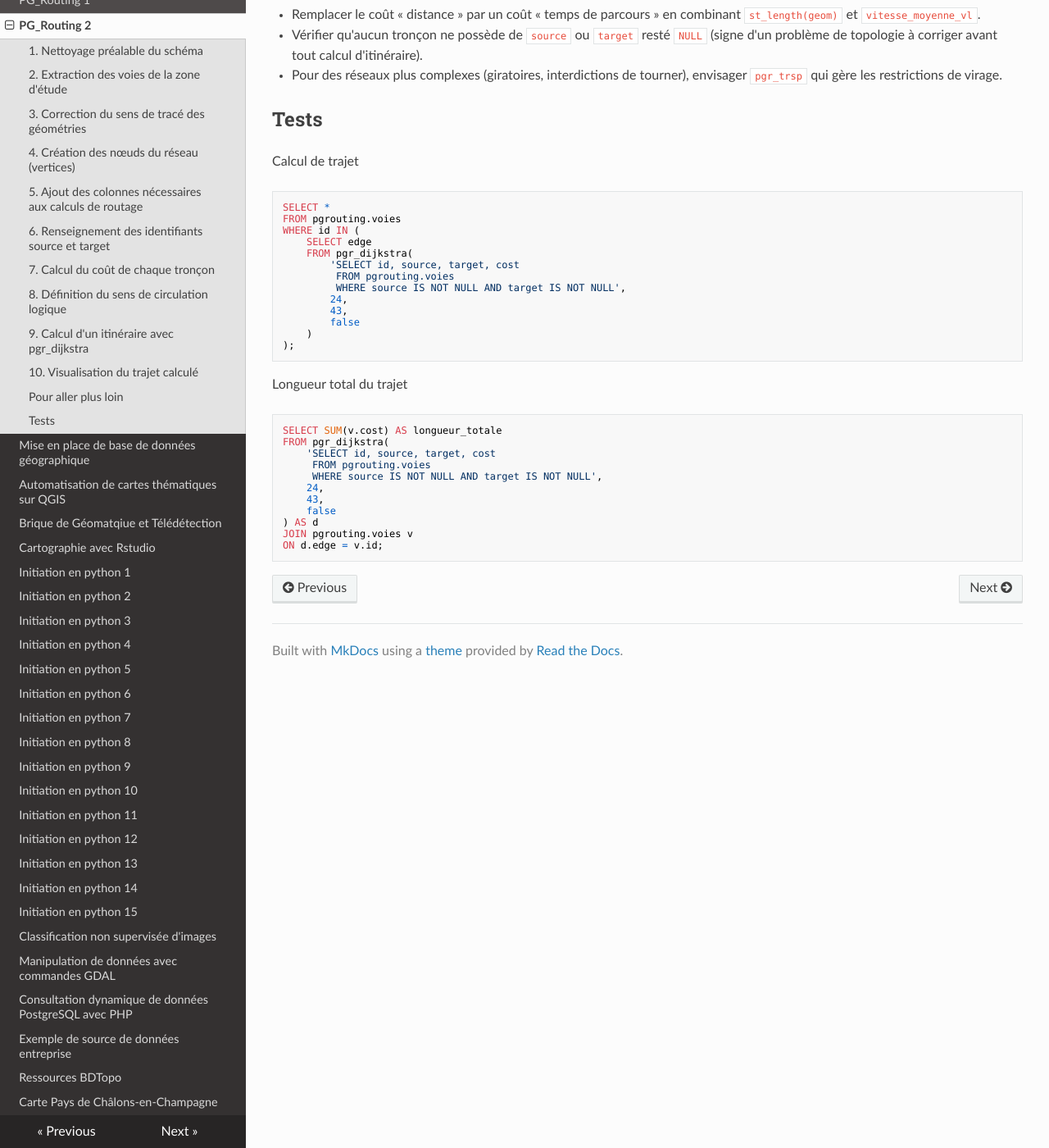
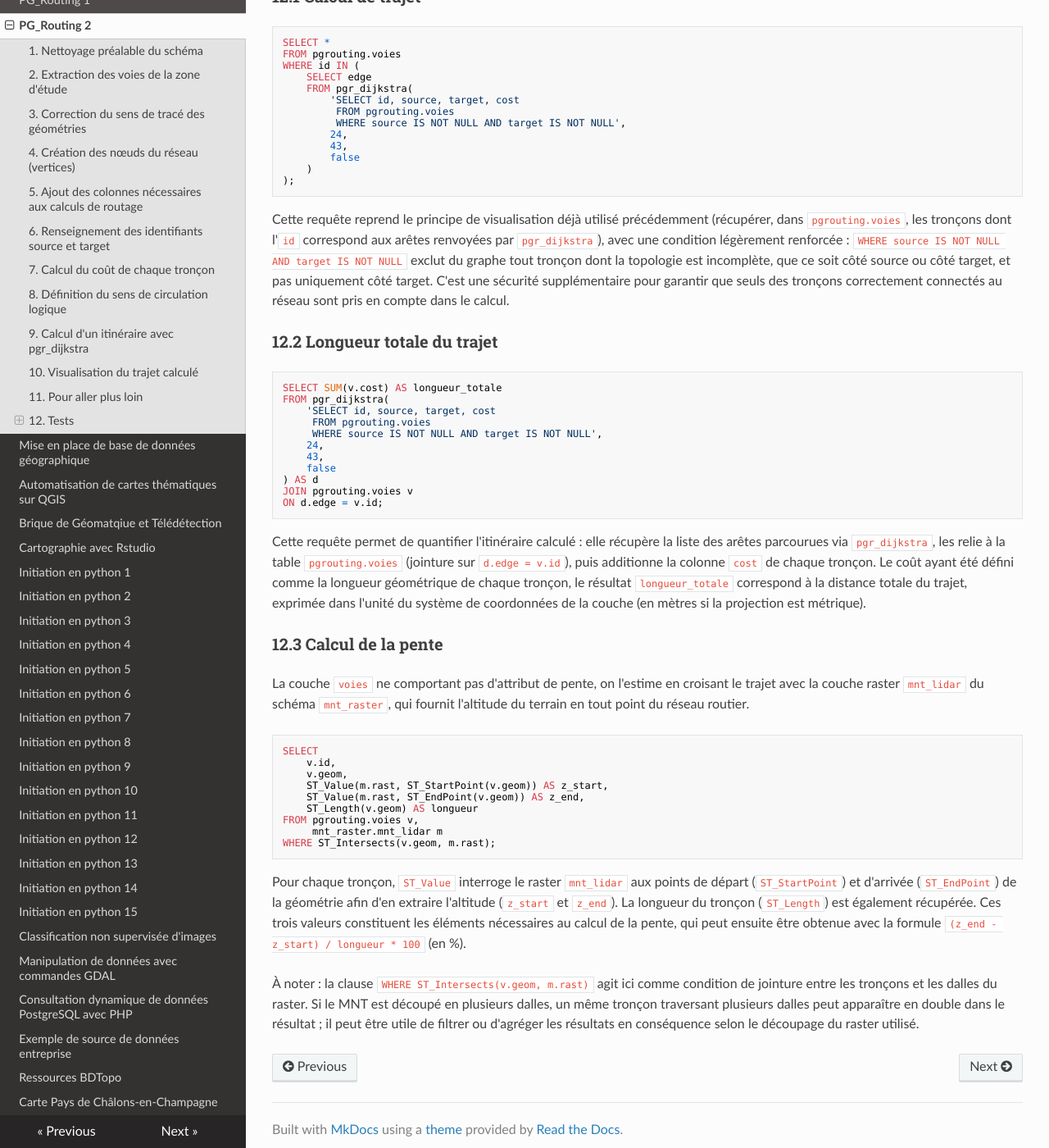
Before and after one commit to abdou123-guene/Site_de_documentation_geomatique, an MkDocs documentation site: the page built from docs/pgrouting1.md, in a window 1280 px wide and 1400 px high, scrolled down 5256 px. Shown: the whole window at 82% size. Built offline with MkDocs 1.6.1, drawn with Linux system fonts in a browser that asks for light colours; nearby versions of some CDN libraries; some of the changed text lies outside the part shown.

Commit message:
Update pgrouting1.md with testing and calculation sections
Ajout de sections sur les tests et les calculs de trajet, y compris la longueur totale et la pente.

````diff
--- a/docs/pgrouting1.md
+++ b/docs/pgrouting1.md
@@ -4,8 +4,6 @@
 Ce document décrit, étape par étape, la construction d'un réseau routable à partir de la couche `troncon_de_route` de la BD TOPO (schéma `bdtopo64`), restreinte à une zone d'étude (`public.zone`), puis l'exécution d'un calcul d'itinéraire avec **pgRouting**.
 
 Toutes les tables de travail sont créées dans le schéma `pgrouting`.
-
----
 
 ## 1. Nettoyage préalable du schéma
 
@@ -15,8 +13,6 @@ DROP TABLE if exists pgrouting.voies ;
 ```
 
 Avant de relancer le script, on supprime les tables `vertices` (les nœuds du réseau) et `voies` (les tronçons) si elles existent déjà. Cela permet de relancer l'ensemble du traitement à l'identique sans erreur de type « la table existe déjà », notamment pendant les phases de test et d'ajustement du modèle.
-
----
 
 ## 2. Extraction des voies de la zone d'étude
 
@@ -40,8 +36,6 @@ Quelques points importants :
 
 Une fois la table créée, une contrainte de clé primaire est ajoutée sur `id`, ce qui est requis par les fonctions de topologie de pgRouting (l'identifiant des arêtes doit être unique).
 
----
-
 ## 3. Correction du sens de tracé des géométries
 
 ```sql
@@ -63,8 +57,6 @@ Il faut donc harmoniser les deux informations :
 
 À la fin de ce bloc, l'attribut `sens_de_circulation` ne contient plus que deux valeurs possibles : `Sens direct` et `Double sens`, et l'orientation de chaque géométrie reflète fidèlement le sens de circulation autorisé.
 
----
-
 ## 4. Création des nœuds du réseau (vertices)
 
 ```sql
@@ -78,8 +70,6 @@ FROM pgr_extractVertices('SELECT id, geom
 La fonction `pgr_extractVertices` parcourt l'ensemble des géométries de `pgrouting.voies` et en extrait tous les nœuds : c'est-à-dire les points de départ et d'arrivée de chaque tronçon. Chaque nœud distinct se voit attribuer un identifiant unique (`id`), ses coordonnées (`x`, `y`), ainsi que le nombre de tronçons entrants/sortants qui lui sont rattachés.
 
 Le résultat est stocké dans la table `pgrouting.vertices`, qui constitue la table des sommets du graphe. C'est cette table qui sera utilisée à l'étape suivante pour relier chaque tronçon à ses nœuds source et destination.
-
----
 
 ## 5. Ajout des colonnes nécessaires aux calculs de routage
 
@@ -100,8 +90,6 @@ Cette instruction ajoute à la table `pgrouting.voies` les colonnes attendues pa
 - `x` et `y` : coordonnées d'un des nœuds du tronçon, utiles pour du contrôle visuel ou du débogage.
 - `cost` : le coût (l'impédance) associé au parcours du tronçon, utilisé par les algorithmes de plus court chemin pour comparer les itinéraires.
 - `direction` : indicateur du sens de parcours autorisé sur le tronçon (voir étape 8).
-
----
 
 ## 6. Renseignement des identifiants source et target
 
@@ -128,8 +116,6 @@ La comparaison `ST_StartPoint(e.geom) = v.geom` fonctionne ici parce que les nœ
 
 À noter : si un tronçon se retrouve avec un `target` (ou `source`) resté `NULL` après cette étape, cela signifie généralement un problème de géométrie (doublon de nœud à coordonnées légèrement différentes, géométrie invalide, etc.).
 
----
-
 ## 7. Calcul du coût de chaque tronçon
 
 ```sql
@@ -140,8 +126,6 @@ UPDATE pgrouting.voies
 Le coût de chaque tronçon est ici défini comme sa longueur géométrique (`ST_Length`), exprimée dans l'unité du système de coordonnées de la couche (mètres si la projection est métrique). C'est ce coût qui sera additionné le long du trajet par `pgr_dijkstra` pour déterminer le chemin le plus court.
 
 À titre indicatif, on pourrait affiner ce coût pour obtenir un temps de parcours plutôt qu'une distance, par exemple en divisant la longueur par `vitesse_moyenne_vl` (attribut déjà présent dans la table mais non utilisé dans ce script).
-
----
 
 ## 8. Définition du sens de circulation logique
 
@@ -160,8 +144,6 @@ Cette instruction traduit l'attribut métier `sens_de_circulation` en un code st
 - `FT` (*From-To*) : circulation autorisée uniquement dans le sens de la géométrie (du point de départ vers le point d'arrivée), tel qu'il a été corrigé à l'étape 3.
 
 Cette colonne `direction` est calculée et disponible, mais elle n'est pas exploitée par l'appel à `pgr_dijkstra` réalisé plus loin, puisque celui-ci est lancé en mode non orienté (`directed = false`). Pour que le sens unique soit réellement pris en compte dans le calcul d'itinéraire, il faudrait soit appeler `pgr_dijkstra` avec `directed = true` (en s'assurant que les colonnes `source`/`target` reflètent correctement le sens autorisé), soit filtrer/dupliquer les arêtes en fonction de cette colonne `direction`.
-
----
 
 ## 9. Calcul d'un itinéraire avec pgr_dijkstra
 
@@ -184,8 +166,6 @@ Les trois derniers paramètres sont :
 
 Le résultat est une table listant la séquence des arêtes (`edge`) et des nœuds (`node`) traversés, avec le coût de chaque segment (`cost`) et le coût cumulé depuis le départ (`agg_cost`).
 
----
-
 ## 10. Visualisation du trajet calculé
 
 ```sql
@@ -204,9 +184,7 @@ Pour visualiser le trajet (par exemple dans QGIS), il ne suffit pas de récupér
 
 Le résultat peut directement être chargé comme couche dans un SIG pour être affiché sur une carte.
 
----
-
-## Pour aller plus loin
+## 11. Pour aller plus loin
 
 Ce script constitue une base de travail fonctionnelle. Quelques pistes d'amélioration possibles selon les besoins du projet :
 
@@ -214,8 +192,13 @@ Ce script constitue une base de travail fonctionnelle. Quelques pistes d'amélio
 - Remplacer le coût « distance » par un coût « temps de parcours » en combinant `st_length(geom)` et `vitesse_moyenne_vl`.
 - Vérifier qu'aucun tronçon ne possède de `source` ou `target` resté `NULL` (signe d'un problème de topologie à corriger avant tout calcul d'itinéraire).
 - Pour des réseaux plus complexes (giratoires, interdictions de tourner), envisager `pgr_trsp` qui gère les restrictions de virage.
-## Tests
-Calcul de trajet
+
+## 12. Tests
+
+Une fois le calcul d'itinéraire mis en place, il est utile de vérifier le résultat sous plusieurs angles : la liste des tronçons réellement parcourus, la longueur totale du trajet, et une estimation de la dénivelée le long du parcours.
+
+### 12.1 Calcul de trajet
+
 ```sql
 SELECT *
 FROM pgrouting.voies
@@ -231,7 +214,10 @@ WHERE id IN (
     )
 );
 ```
-Longueur total du trajet
+
+Cette requête reprend le principe de visualisation déjà utilisé précédemment (récupérer, dans `pgrouting.voies`, les tronçons dont l'`id` correspond aux arêtes renvoyées par `pgr_dijkstra`), avec une condition légèrement renforcée : `WHERE source IS NOT NULL AND target IS NOT NULL` exclut du graphe tout tronçon dont la topologie est incomplète, que ce soit côté source ou côté target, et pas uniquement côté target. C'est une sécurité supplémentaire pour garantir que seuls des tronçons correctement connectés au réseau sont pris en compte dans le calcul.
+
+### 12.2 Longueur totale du trajet
 
 ```sql
 SELECT SUM(v.cost) AS longueur_totale
@@ -246,3 +232,25 @@ FROM pgr_dijkstra(
 JOIN pgrouting.voies v
 ON d.edge = v.id;
 ```
+
+Cette requête permet de quantifier l'itinéraire calculé : elle récupère la liste des arêtes parcourues via `pgr_dijkstra`, les relie à la table `pgrouting.voies` (jointure sur `d.edge = v.id`), puis additionne la colonne `cost` de chaque tronçon. Le coût ayant été défini comme la longueur géométrique de chaque tronçon, le résultat `longueur_totale` correspond à la distance totale du trajet, exprimée dans l'unité du système de coordonnées de la couche (en mètres si la projection est métrique).
+
+### 12.3 Calcul de la pente
+
+La couche `voies` ne comportant pas d'attribut de pente, on l'estime en croisant le trajet avec la couche raster `mnt_lidar` du schéma `mnt_raster`, qui fournit l'altitude du terrain en tout point du réseau routier.
+
+```sql
+SELECT
+    v.id,
+    v.geom,
+    ST_Value(m.rast, ST_StartPoint(v.geom)) AS z_start,
+    ST_Value(m.rast, ST_EndPoint(v.geom)) AS z_end,
+    ST_Length(v.geom) AS longueur
+FROM pgrouting.voies v,
+     mnt_raster.mnt_lidar m
+WHERE ST_Intersects(v.geom, m.rast);
+```
+
+Pour chaque tronçon, `ST_Value` interroge le raster `mnt_lidar` aux points de départ (`ST_StartPoint`) et d'arrivée (`ST_EndPoint`) de la géométrie afin d'en extraire l'altitude (`z_start` et `z_end`). La longueur du tronçon (`ST_Length`) est également récupérée. Ces trois valeurs constituent les éléments nécessaires au calcul de la pente, qui peut ensuite être obtenue avec la formule `(z_end - z_start) / longueur * 100` (en %).
+
+À noter : la clause `WHERE ST_Intersects(v.geom, m.rast)` agit ici comme condition de jointure entre les tronçons et les dalles du raster. Si le MNT est découpé en plusieurs dalles, un même tronçon traversant plusieurs dalles peut apparaître en double dans le résultat ; il peut être utile de filtrer ou d'agréger les résultats en conséquence selon le découpage du raster utilisé.
````
